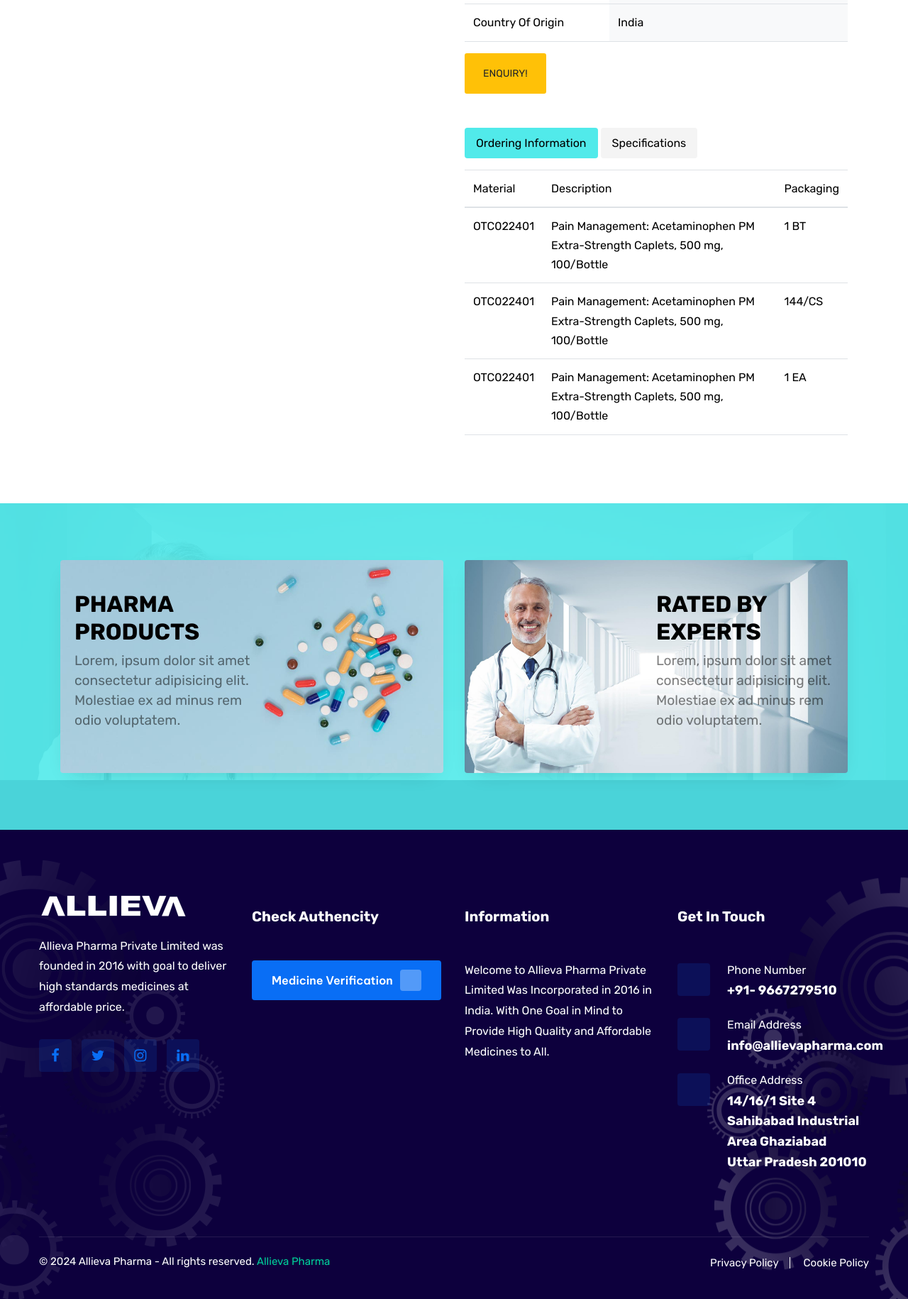
After one commit to akraushan13/AllievaPharma, a Django app: page /shop-single in a window 1280 px wide. The commit adds this page. Shown: the part 771-2601 px from the top of the page at 71% size. Run offline with Django 5.2, Linux system fonts and the light colour scheme; some libraries are stand-ins or nearby versions; some web fonts are replaced.

Commit message:
add shop

```diff
--- a/app/urls.py
+++ b/app/urls.py
@@ -9,4 +9,5 @@ urlpatterns = [
     path('leadership',views.leadership, name='leadership'),
     path('contact',views.contact, name='contact'),
     path('shop',views.shop, name='shop'),
+    path('shop-single',views.shop_single, name='shop_single'),
 ]
--- a/app/views.py
+++ b/app/views.py
@@ -24,3 +24,7 @@ def contact(request):
 
 def shop(request):
     return render(request, 'shop.html')
+
+
+def shop_single(request):
+    return render(request, 'shop_single.html')
--- a/templates/base.html
+++ b/templates/base.html
@@ -5,7 +5,11 @@
 <head>
   <title>   {%block title %}  {% endblock title %} | ALLIEVA PHARMA PVT LTD  </title>
   <meta charset="utf-8">
+  <meta name="viewport" content="width=device-width, initial-scale=1">
   <meta name="description" content="ALLIEVA PHARMA PVT LTD | Pharmaceutical Manufacturer | Medicine Exporter Allieva Pharma | Pharmaceutical Manufacturer | Exporter" />
+
+
+  <link href="https://cdn.jsdelivr.net/npm/bootstrap@5.3.6/dist/css/bootstrap.min.css" rel="stylesheet" integrity="sha384-4Q6Gf2aSP4eDXB8Miphtr37CMZZQ5oXLH2yaXMJ2w8e2ZtHTl7GptT4jmndRuHDT" crossorigin="anonymous">
 
   <!-- Google Fonts -->
   <link href="https://fonts.googleapis.com/css?family=Rubik:400,700|Crimson+Text:400,400i" rel="stylesheet">
@@ -143,6 +147,7 @@
 
 											<li><a href="{% url 'leadership' %}">Team</a></li>
 											<li><a href="{% url 'shop' %}">shop</a></li>
+											<li><a href="{% url 'shop_single' %}">Shop-Single</a></li>
 
 
 										</ul>
@@ -192,6 +197,7 @@
 									</li>
 									<li><a href="{% url 'contact' %}">Contact</a></li>
 								</ul>
+
 							</div>
 						</nav>
 
@@ -408,9 +414,7 @@
   <script src="{% static 'shop/js/main.js' %}"></script>
   <script src="{% static 'shop/js/aos.js' %}"></script>
 
-
-<!--[if lt IE 9]><script src="https://cdnjs.cloudflare.com/ajax/libs/html5shiv/3.7.3/html5shiv.js"></script><![endif]-->
-<!--[if lt IE 9]><script src="js/respond.js"></script><![endif]-->
+<script src="https://cdn.jsdelivr.net/npm/bootstrap@5.3.6/dist/js/bootstrap.bundle.min.js" integrity="sha384-j1CDi7MgGQ12Z7Qab0qlWQ/Qqz24Gc6BM0thvEMVjHnfYGF0rmFCozFSxQBxwHKO" crossorigin="anonymous"></script>
 
 </body>
 </html>
--- /dev/null
+++ b/templates/shop_single.html
@@ -0,0 +1,185 @@
+{% extends "base.html" %}
+{% load static %}
+{% block title %}Single-Product{% endblock title %}
+{% block body %}
+
+
+  <div class="site-wrap">
+
+    <section class="page-title" style="background-image: url('{% static 'images/background/1709723307145.jpeg' %}')"> </section>
+
+    <div class="site-section">
+      <div class="container">
+        <div class="row">
+          <div class="col-md-5 mr-auto">
+            <div class="border text-center">
+              <img src="{% static 'images/Axilieva.png' %}" alt="Image">
+            </div>
+          </div>
+          <div class="col-md-6">
+            <h2 class="text-black">Axilieva, 5mg</h2>
+
+                  <table class="table custom-table">
+
+                    <tbody>
+                      <tr>
+                        <td>Brand Name</td>
+                        <td class="bg-light">Axilieva 5 mg</td>
+                      </tr>
+                      <tr>
+                        <td>Composition</td>
+                        <td class="bg-light">Axitinib 5mg</td>
+                      </tr>
+                      <tr>
+                        <td>Manufacture By</td>
+                        <td class="bg-light">Allieva Pharma Private Limited</td>
+                      </tr>
+                      <tr>
+                        <td>Form</td>
+                        <td class="bg-light">Tablet</td>
+                      </tr>
+                      <tr>
+                        <td>Packing</td>
+                        <td class="bg-light">Pack of 28 Tablets</td>
+                      </tr>
+                      <tr>
+                        <td>Country Of Origin</td>
+                        <td class="bg-light">India</td>
+                      </tr>
+                    </tbody>
+                  </table>
+
+<!--            <p>Lorem ipsum dolor sit amet, consectetur adipisicing elit. Pariatur, vitae, explicabo? Incidunt facere, natus
+              soluta dolores iusto! Molestiae expedita veritatis nesciunt doloremque sint asperiores fuga voluptas,
+                  distinctio, aperiam, ratione dolore.</p>-->
+
+
+
+<!--            <p><del>$95.00</del>  <strong class="text-primary h4">$55.00</strong></p>-->
+
+
+
+<!--            <div class="mb-5">-->
+<!--              <div class="input-group mb-3" style="max-width: 220px;">-->
+<!--                <div class="input-group-prepend">-->
+<!--                  <button class="btn btn-outline-primary js-btn-minus" type="button">&minus;</button>-->
+<!--                </div>-->
+<!--                <input type="text" class="form-control text-center" value="1" placeholder=""-->
+<!--                  aria-label="Example text with button addon" aria-describedby="button-addon1">-->
+<!--                <div class="input-group-append">-->
+<!--                  <button class="btn btn-outline-primary js-btn-plus" type="button">&plus;</button>-->
+<!--                </div>-->
+<!--              </div>-->
+<!--    -->
+<!--            </div>-->
+<!--            <p><a href="cart.html" class="buy-now btn btn-sm height-auto px-4 py-3 btn-primary">Add To Cart</a></p>-->
+
+
+            <p><a href="cart.html" class="buy-now btn btn-sm height-auto px-4 py-3 btn-warning"> ENQUIRY! </a></p>
+
+            <div class="mt-5">
+              <ul class="nav nav-pills mb-3 custom-pill" id="pills-tab" role="tablist">
+                <li class="nav-item">
+                  <a class="nav-link active" id="pills-home-tab" data-toggle="pill" href="#pills-home" role="tab"
+                    aria-controls="pills-home" aria-selected="true">Ordering Information</a>
+                </li>
+                <li class="nav-item">
+                  <a class="nav-link" id="pills-profile-tab" data-toggle="pill" href="#pills-profile" role="tab"
+                    aria-controls="pills-profile" aria-selected="false">Specifications</a>
+                </li>
+
+              </ul>
+              <div class="tab-content" id="pills-tabContent">
+                <div class="tab-pane fade show active" id="pills-home" role="tabpanel" aria-labelledby="pills-home-tab">
+                  <table class="table custom-table">
+                    <thead>
+                      <th>Material</th>
+                      <th>Description</th>
+                      <th>Packaging</th>
+                    </thead>
+                    <tbody>
+                      <tr>
+                        <th scope="row">OTC022401</th>
+                        <td>Pain Management: Acetaminophen PM Extra-Strength Caplets, 500 mg, 100/Bottle</td>
+                        <td>1 BT</td>
+                      </tr>
+                      <tr>
+                        <th scope="row">OTC022401</th>
+                        <td>Pain Management: Acetaminophen PM Extra-Strength Caplets, 500 mg, 100/Bottle</td>
+                        <td>144/CS</td>
+                      </tr>
+                      <tr>
+                        <th scope="row">OTC022401</th>
+                        <td>Pain Management: Acetaminophen PM Extra-Strength Caplets, 500 mg, 100/Bottle</td>
+                        <td>1 EA</td>
+                      </tr>
+
+                    </tbody>
+                  </table>
+                </div>
+                <div class="tab-pane fade" id="pills-profile" role="tabpanel" aria-labelledby="pills-profile-tab">
+
+                  <table class="table custom-table">
+
+                    <tbody>
+                      <tr>
+                        <td>HPIS CODE</td>
+                        <td class="bg-light">999_200_40_0</td>
+                      </tr>
+                      <tr>
+                        <td>HEALTHCARE PROVIDERS ONLY</td>
+                        <td class="bg-light">No</td>
+                      </tr>
+                      <tr>
+                        <td>LATEX FREE</td>
+                        <td class="bg-light">Yes, No</td>
+                      </tr>
+                      <tr>
+                        <td>MEDICATION ROUTE</td>
+                        <td class="bg-light">Topical</td>
+                      </tr>
+                    </tbody>
+                  </table>
+
+                </div>
+
+              </div>
+            </div>
+
+
+          </div>
+        </div>
+      </div>
+    </div>
+
+    <div class="site-section bg-secondary bg-image" style="background-image: url('{% static 'shop/images/bg_2.jpg' %}')">
+      <div class="container">
+        <div class="row align-items-stretch">
+          <div class="col-lg-6 mb-5 mb-lg-0">
+            <a href="#" class="banner-1 h-100 d-flex" style="background-image: url('{% static 'shop/images/bg_1.jpg' %}')">
+              <div class="banner-1-inner align-self-center">
+                <h2>Pharma Products</h2>
+                <p>Lorem, ipsum dolor sit amet consectetur adipisicing elit. Molestiae ex ad minus rem odio voluptatem.
+                </p>
+              </div>
+            </a>
+          </div>
+          <div class="col-lg-6 mb-5 mb-lg-0">
+            <a href="#" class="banner-1 h-100 d-flex" style="background-image: url('{% static 'shop/images/bg_2.jpg' %}')">
+              <div class="banner-1-inner ml-auto  align-self-center">
+                <h2>Rated by Experts</h2>
+                <p>Lorem, ipsum dolor sit amet consectetur adipisicing elit. Molestiae ex ad minus rem odio voluptatem.
+                </p>
+              </div>
+            </a>
+          </div>
+        </div>
+      </div>
+    </div>
+  </div>
+
+
+
+
+
+{% endblock body %}
```
Also changed, not shown: templates/shop.html (+22 -15 lines), 1 other file.
